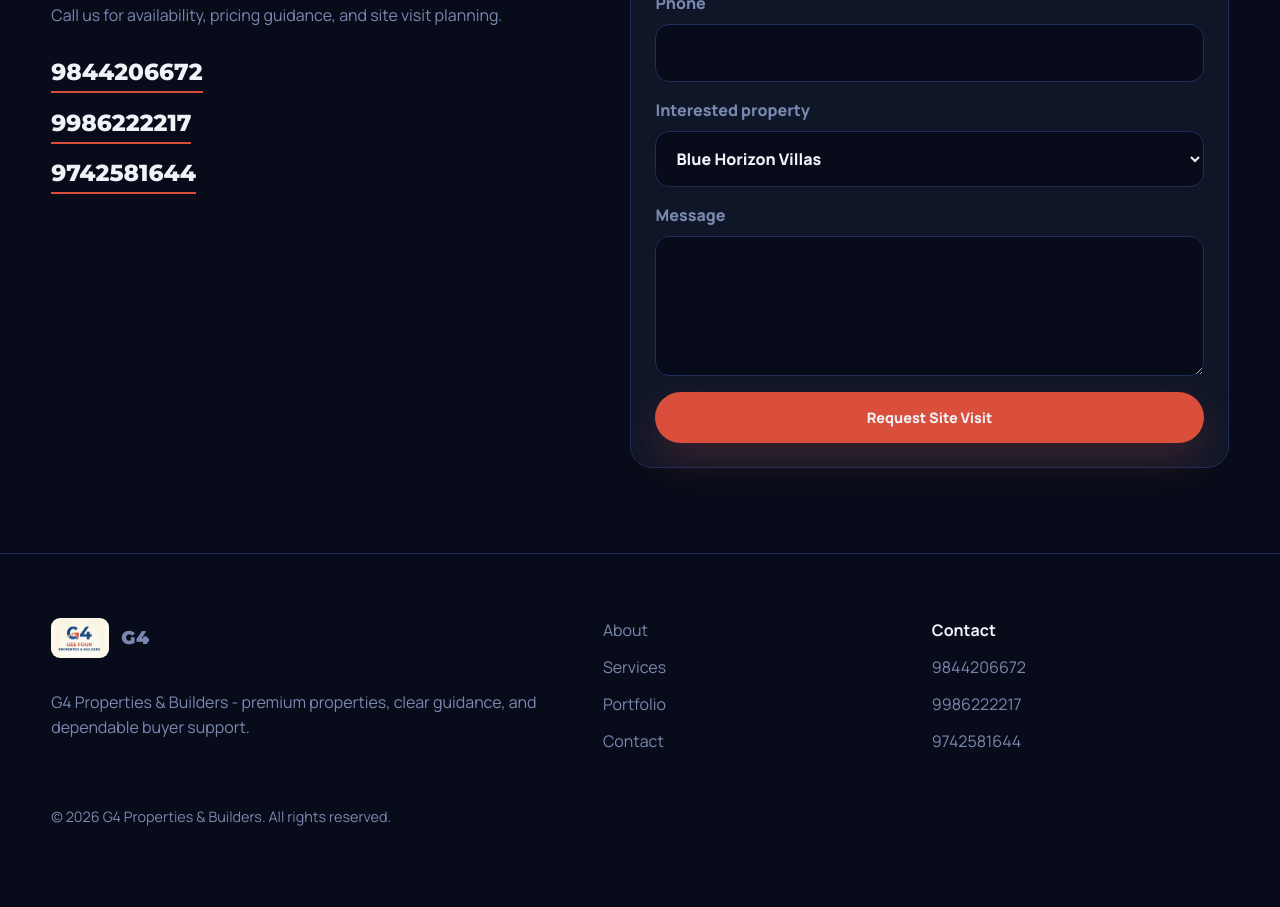
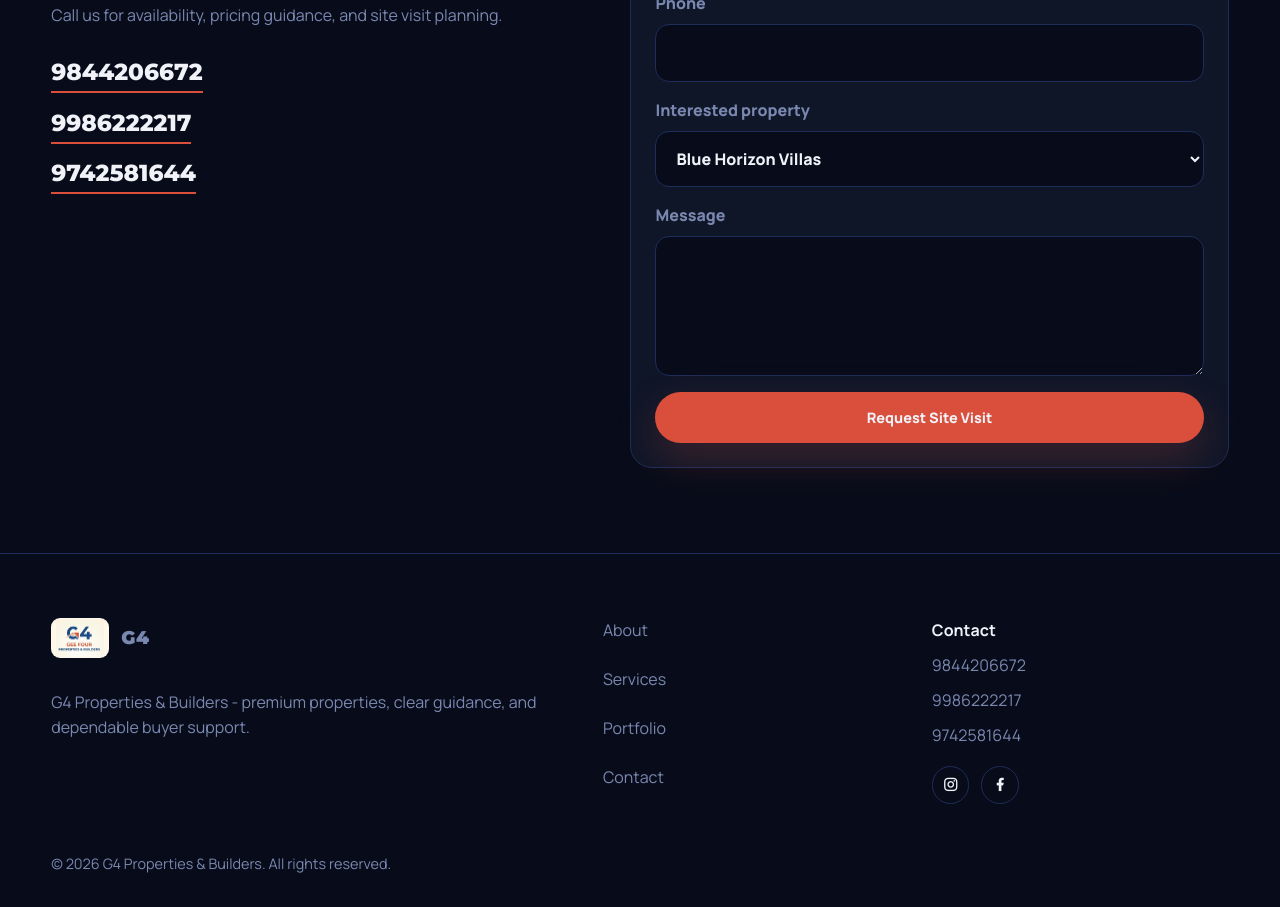
Before and after one commit to ZyrOps/ZyrOps.RealEstate-temp.website, a website built with Vite: page index.html in a window 1280 px wide. Shown: the part 3283-4190 px from the top of the page. Before the commit the page ends 4143 px from the top, so only its background shows below. Built offline with nearby package versions, Linux system fonts and the light colour scheme.

Commit message:
Update real estate social links

```diff
--- a/index.html
+++ b/index.html
@@ -197,6 +197,10 @@
         <a href="tel:+919844206672">9844206672</a>
         <a href="tel:+919986222217">9986222217</a>
         <a href="tel:+919742581644">9742581644</a>
+        <div class="social-links" aria-label="Social media links">
+          <a href="https://www.instagram.com/geefourproperties?igsh=MWNsa3Nzc3Rud2dwZw==" target="_blank" rel="noopener noreferrer" aria-label="Instagram"><i class="ri-instagram-line"></i></a>
+          <a href="https://www.facebook.com/share/1CfzNkaKZ5/" target="_blank" rel="noopener noreferrer" aria-label="Facebook"><i class="ri-facebook-fill"></i></a>
+        </div>
       </div>
     </div>
     <p class="copyright">&copy; 2026 G4 Properties & Builders. All rights reserved.</p>
--- a/styles.css
+++ b/styles.css
@@ -668,6 +668,31 @@ button {
   margin-bottom: 1rem;
 }
 
+.social-links {
+  display: flex;
+  align-items: center;
+  gap: 0.75rem;
+  margin-top: 0.5rem;
+}
+
+.social-links a {
+  display: inline-flex;
+  align-items: center;
+  justify-content: center;
+  width: 2.35rem;
+  height: 2.35rem;
+  border: 1px solid var(--color-border);
+  border-radius: 50%;
+  color: var(--color-white);
+  transition: transform 0.25s ease, border-color 0.25s ease, color 0.25s ease;
+}
+
+.social-links a:hover {
+  transform: translateY(-2px);
+  border-color: var(--color-red);
+  color: var(--color-red);
+}
+
 .copyright {
   width: min(100% - (var(--gutter) * 2), var(--container));
   margin: 3rem auto 0;
```
